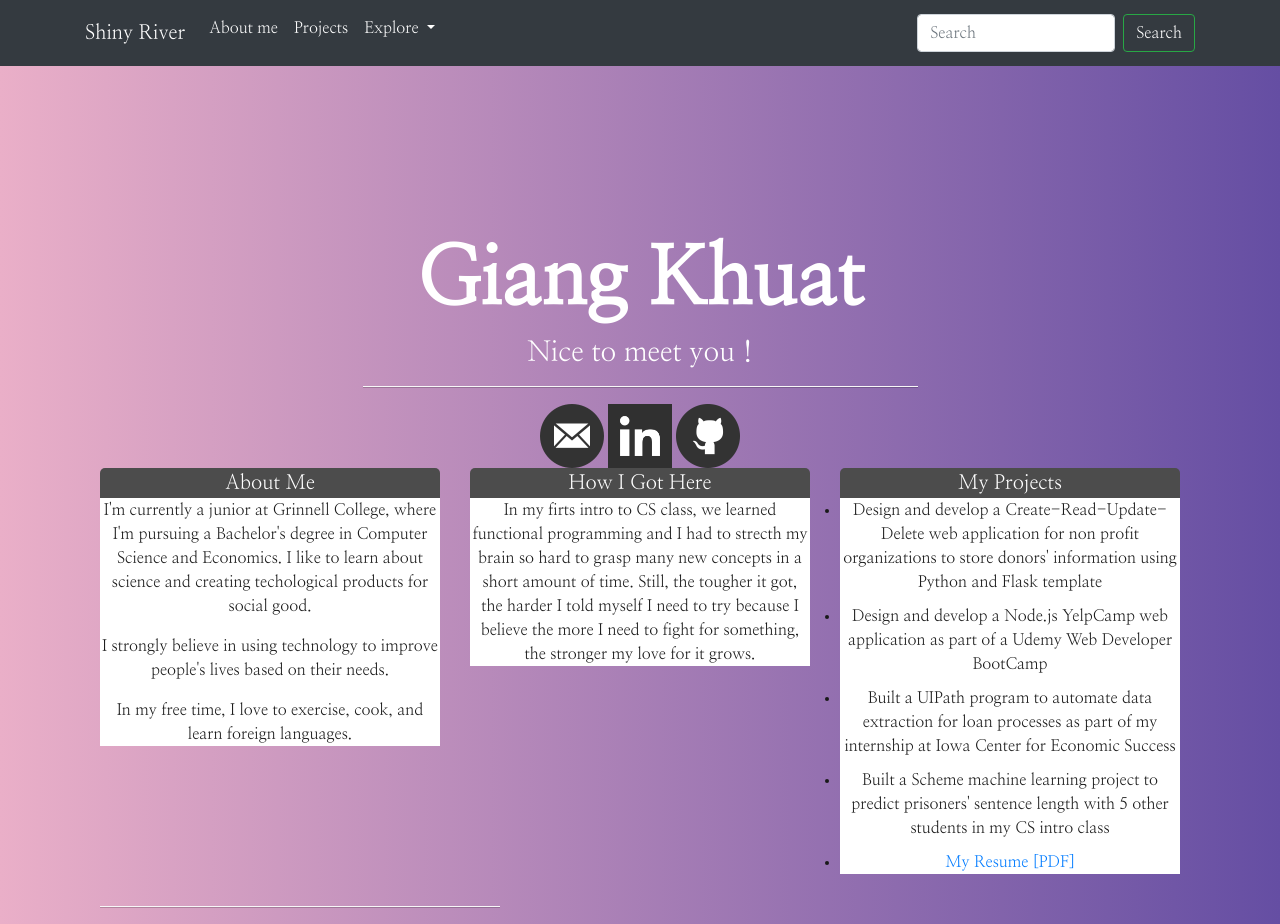
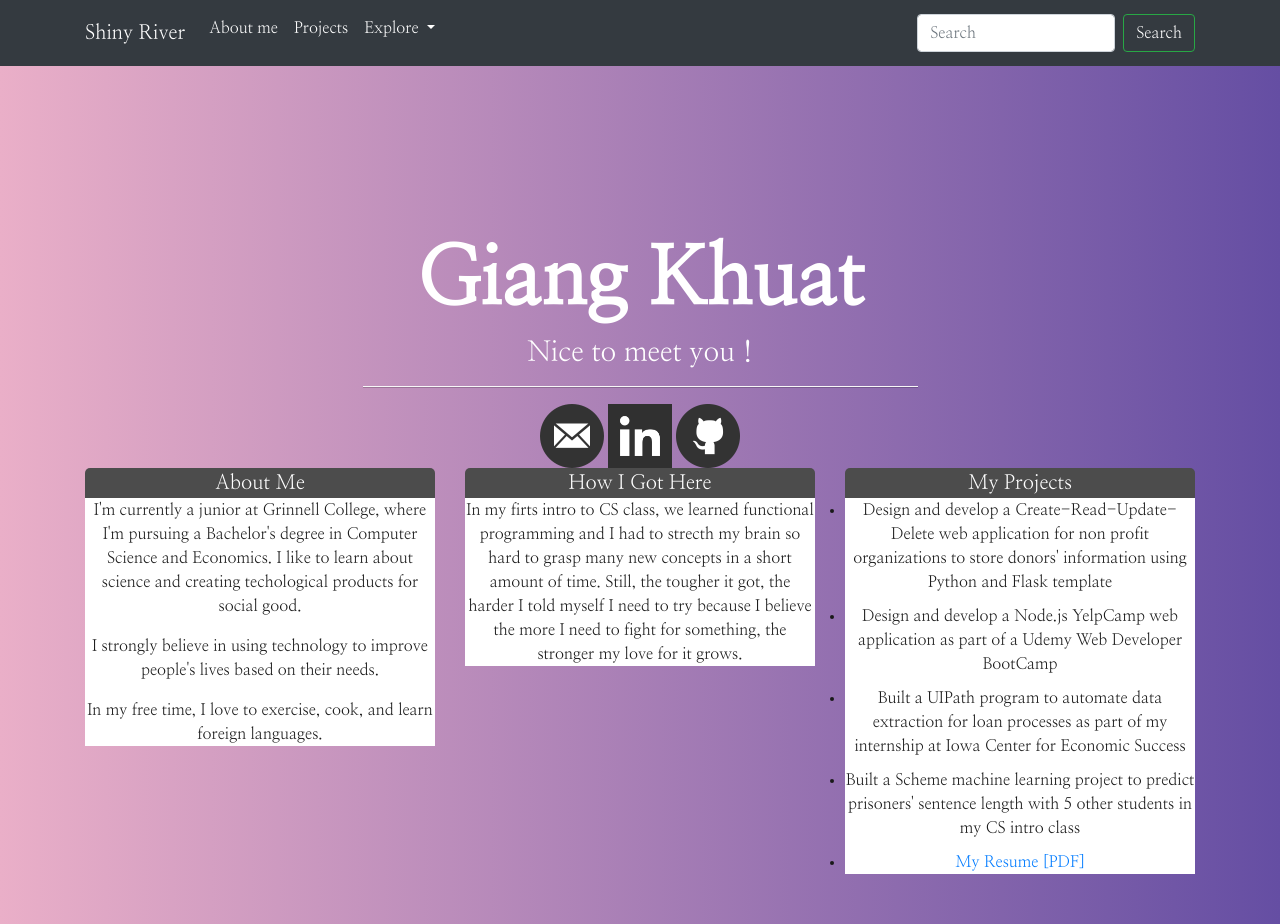
Before and after one commit to giangkhuat/giangkhuat.github.io, a Jekyll site: the page built from index.html, in a window 1280 px wide. Built offline with Jekyll 4.4.1, drawn with Linux system fonts in a browser that asks for light colours.

Commit message:
Update index.html

```diff
--- a/index.html
+++ b/index.html
@@ -28,7 +28,7 @@ title: Giang Khuat
 				</div>
 				</div>
 
-	<div class="container">
+	<div class="container-2">
 			<div class="row">
 				<div class="col-md-4">
 					<div class="panel panel-default">
@@ -82,6 +82,4 @@ title: Giang Khuat
 				</div>
 			</div>
 
-			<hr>
-
 		</div>
```
